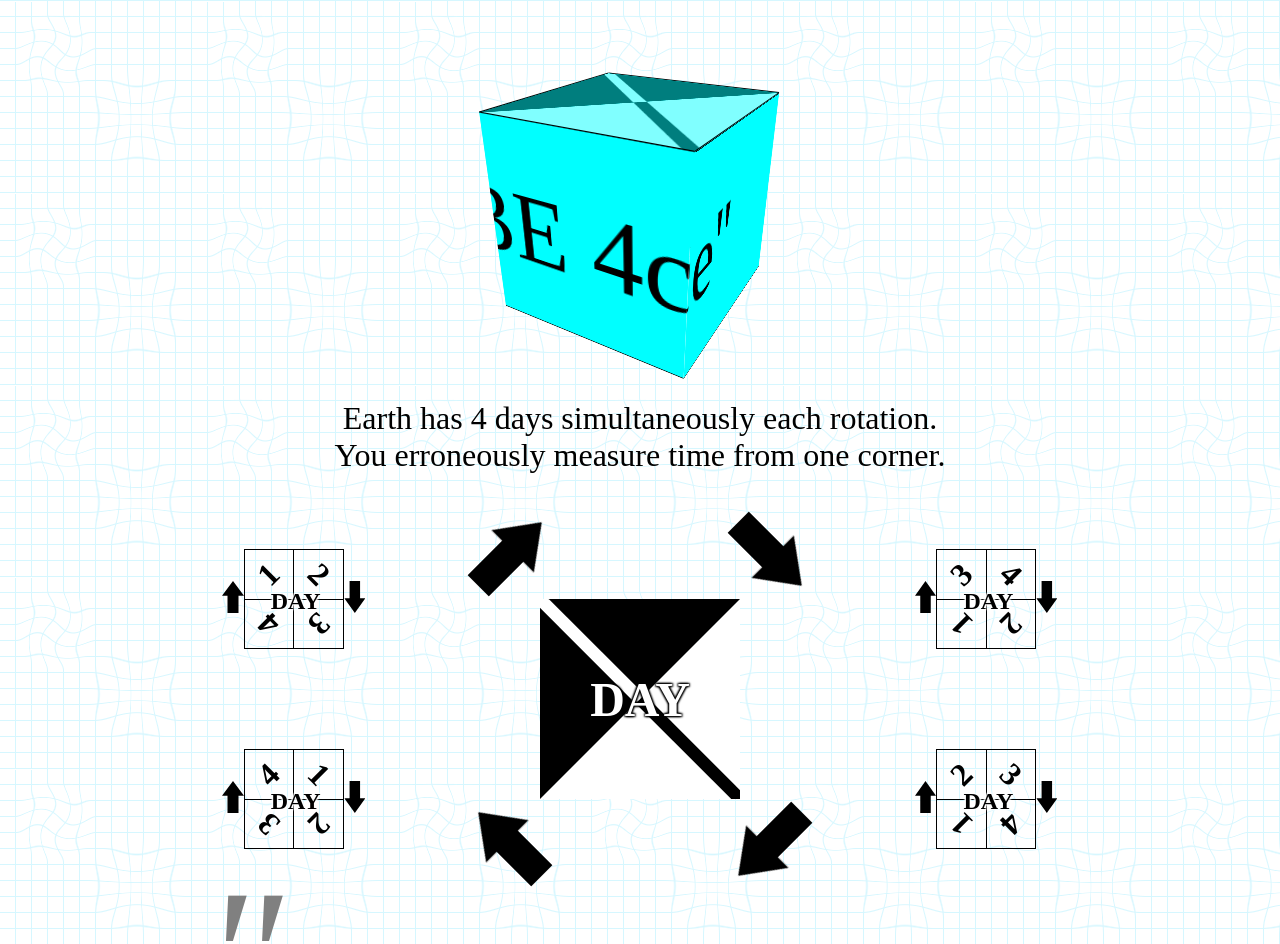
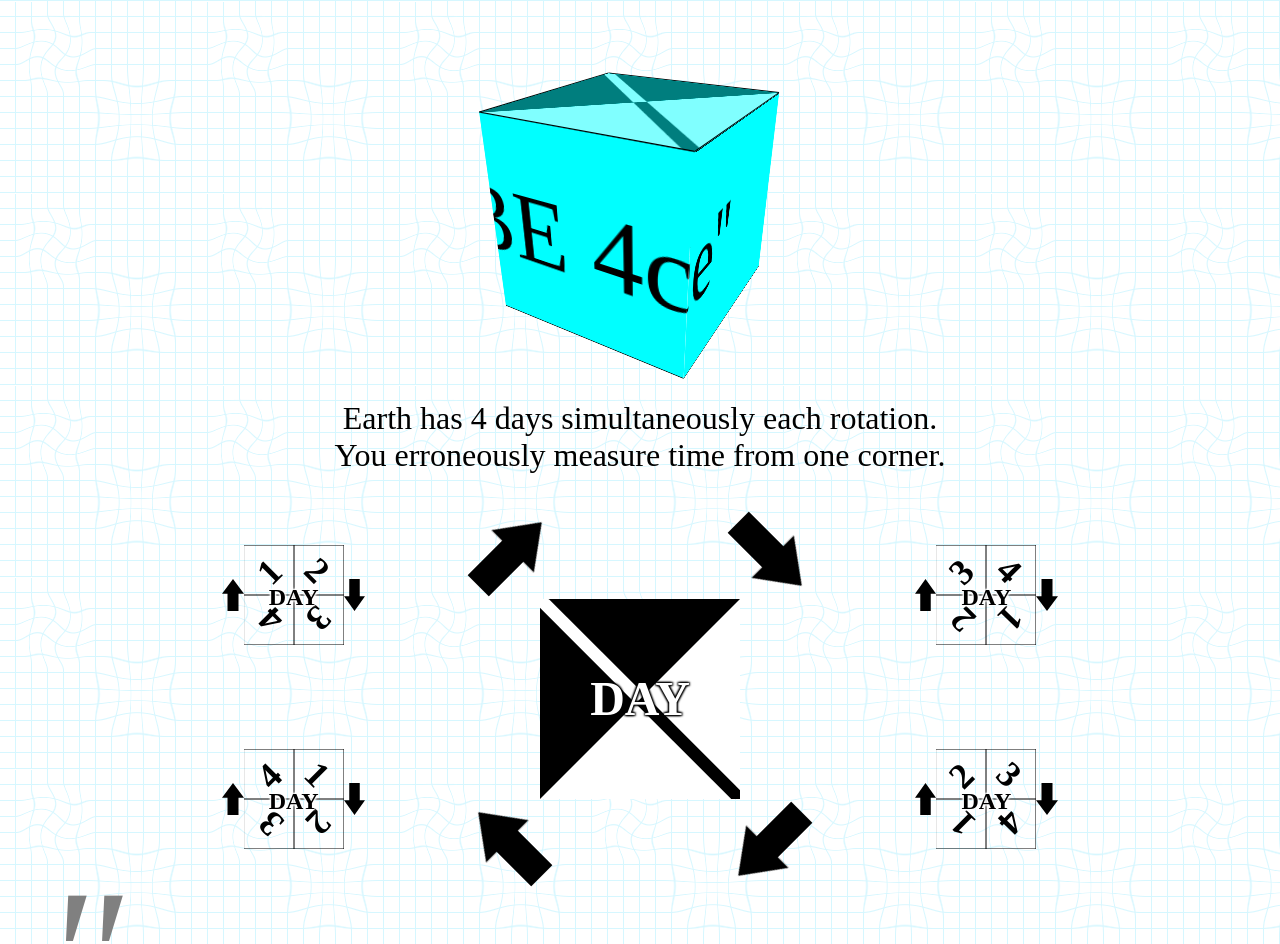
Before and after one commit to jernoble/html5timecube.com, a plain HTML site: page index.html in a window 1280 px wide. Shown: the top 944 px of the page. Drawn offline with Linux system fonts and the light colour scheme.

Commit message:
Modified structure and CSS of index.html so as to limit the number of stacking contexts and layers created.

```diff
--- a/cube.css
+++ b/cube.css
@@ -38,6 +38,12 @@ main {
 .title {
     -webkit-perspective: 500;
     height: 400px;
+}
+
+.isolate {
+    position: relative;
+    z-index: 0;
+    overflow: hidden;
 }
 
 .cube {
@@ -95,29 +101,8 @@ main {
 .big { font-size: 200%; }
 .map {
     position:relative;
-    border: 50px solid transparent;
+    padding: 50px;
 }
-.map .table {
-    position:relative;
-}
-.map .table table {
-    border: 0;
-    border-collapse: collapse;
-    text-align: center;
-    z-index: -1;
-    width: 100px;
-    height: 100px;
-}
-.map table td {
-    padding: 0;
-    border: 1px solid black;
-    font-size: 200%;
-    font-weight: bold;
-}
-.map table tr:first-child td:first-child { -webkit-transform: rotateZ(-45deg); }
-.map table tr:first-child td:last-child  { -webkit-transform: rotateZ(45deg); }
-.map table tr:last-child  td:last-child  { -webkit-transform: rotateZ(135deg); }
-.map table tr:last-child  td:first-child { -webkit-transform: rotateZ(-135deg); }
 
 .map .content {
     position: absolute;
@@ -125,10 +110,9 @@ main {
     height: 100%;
     left: 0;
     top: 0;
-    z-index: 1;
 }
 
-.map .content {
+.map .content span {
     font-size: 150%;
     font-weight: bold;
     color: black;
@@ -138,9 +122,6 @@ main {
          1px -1px 2px white,
          1px  1px 2px white,
         -1px  1px 2px white;
-}
-.map img.down {
-    -webkit-transform:rotateZ(180deg);
 }
 
 .quote {
@@ -155,7 +136,6 @@ main {
     left: -.2em;
     top: -.4em;
     color: gray;
-    z-index: -1;
 }
 
 .quote blockquote {
--- a/diagram.css
+++ b/diagram.css
@@ -4,10 +4,10 @@
 }
 
 .diagram {
-    border: 125px solid transparent;
+    padding: 125px;
     width: 200px;
     height: 200px;
-    position: relative;
+    text-align: center;
 }
 
 .diagram .spinner {
@@ -39,6 +39,7 @@
 
 .diagram .content {
     font-size: 300%;
+    line-height: 200px;
     font-weight: bold;
     color: white;
     padding: 2px;
--- a/index.html
+++ b/index.html
@@ -8,7 +8,7 @@
 </head>
 <body>
     <main>
-        <div class="title vbox">
+        <div class="title vbox isolate">
             <div class=cube>
                 <div class="vbox face east">
                     <span class="content">''TIME CUBE 4ce''</span>
@@ -36,41 +36,19 @@
             <div class=hbox>
                 <div class=vbox>
                     <div class="map hbox">
-                        <img class=up src="vertical-arrow.svg" />
-                        <div class=table>
-                            <table>
-                                <tr>
-                                    <td>1</td>
-                                    <td>2</td>
-                                </tr>
-                                <tr>
-                                    <td>4</td>
-                                    <td>3</td>
-                                </tr>
-                            </table>
-                        </div>
+                        <div><img src="up-arrow.svg" /></div>
+                        <img src="box-1.svg" />
                         <div class="content hbox"><span>DAY</span></div>
-                        <img class=down src="vertical-arrow.svg" />
+                        <div><img src="down-arrow.svg" /></div>
                     </div>
                     <div class="map hbox">
-                        <img class=up src="vertical-arrow.svg" />
-                        <div class=table>
-                            <table>
-                                <tr>
-                                    <td>4</td>
-                                    <td>1</td>
-                                </tr>
-                                <tr>
-                                    <td>3</td>
-                                    <td>2</td>
-                                </tr>
-                            </table>
-                        </div>
+                        <div><img src="up-arrow.svg" /></div>
+                        <img src="box-2.svg" />
                         <div class="content hbox"><span>DAY</span></div>
-                        <img class=down src="vertical-arrow.svg" />
+                        <div><img src="down-arrow.svg" /></div>
                     </div>
                 </div>
-                <div class="diagram vbox">
+                <div class="diagram">
                     <div class="spinner vbox">
                         <div class="corner nw"></div>
                         <div class="corner ne"></div>
@@ -81,42 +59,20 @@
                 </div>
                 <div class=vbox>
                     <div class="map hbox">
-                        <img class=up src="vertical-arrow.svg" />
-                        <div class=table>
-                            <table>
-                                <tr>
-                                    <td>3</td>
-                                    <td>4</td>
-                                </tr>
-                                <tr>
-                                    <td>1</td>
-                                    <td>2</td>
-                                </tr>
-                            </table>
-                        </div>
+                        <div><img src="up-arrow.svg" /></div>
+                        <img src="box-3.svg" />
                         <div class="content hbox"><span>DAY</span></div>
-                        <img class=down src="vertical-arrow.svg" />
+                        <div><img src="down-arrow.svg" /></div>
                     </div>
                     <div class="map hbox">
-                        <img class=up src="vertical-arrow.svg" />
-                        <div class=table>
-                            <table>
-                                <tr>
-                                    <td>2</td>
-                                    <td>3</td>
-                                </tr>
-                                <tr>
-                                    <td>1</td>
-                                    <td>4</td>
-                                </tr>
-                            </table>
-                        </div>
+                        <div><img src="up-arrow.svg" /></div>
+                        <img src="box-4.svg" />
                         <div class="content hbox"><span>DAY</span></div>
-                        <img class=down src="vertical-arrow.svg" />
+                        <div><img src="down-arrow.svg" /></div>
                     </div>
                 </div>
             </div>
-            <div class="text quote">
+            <div class="quote">
                 <blockquote>
                     The hollow Time Cube in which the 4
                     quadrant corners of Earth rotate, equates to
```
Also changed, not shown: box-1.svg (added), box-2.svg (added), box-3.svg (added), box-4.svg (added), down-arrow.svg (added), up-arrow.svg (added), vertical-arrow.svg (deleted).
